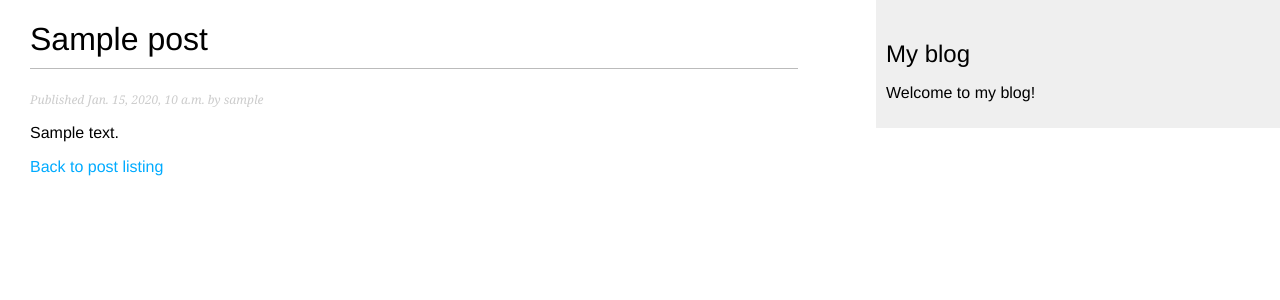
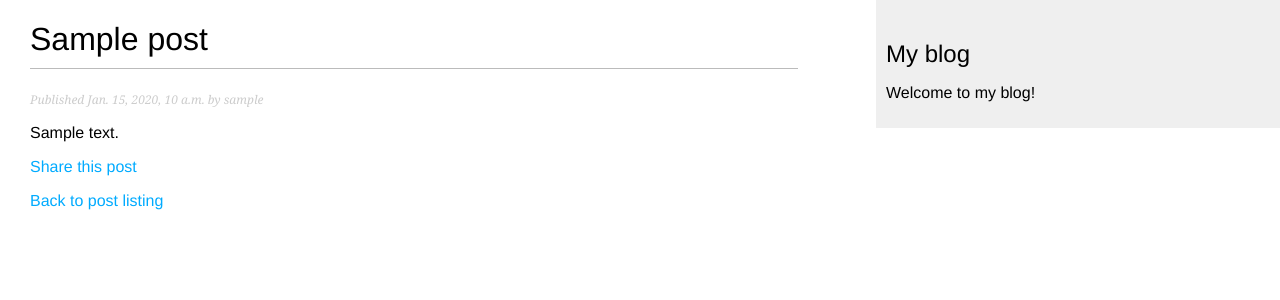
Before and after one commit to Amerikranian/Django-by-example-3d-edition-workthrough, a Django app: a page that uses blog_site/blog/templates/blog/post/detail.html in a window 1280 px wide. Shown: the top 300 px of the page. Run offline with Django 3.2, Linux system fonts and the light colour scheme; tables that the repository leaves empty hold one stand-in row (values such as "Sample post").

Commit message:
Added the email functionality (will log to console by default)

```diff
--- a/blog_site/blog/templates/blog/post/detail.html
+++ b/blog_site/blog/templates/blog/post/detail.html
@@ -7,6 +7,11 @@
   </p>
   {# foo|linebreaks renders standard linebreaks like \n to html #}
   {{ post.body|linebreaks }}
+  <p>
+    <a href="{% url "blog:post_share" post.id %}">
+      Share this post
+    </a>
+  </p>
   {# Need to figure out how to return back to the last visited webpage #}
-  <a href="{% url "blog:post_list" %}">Back to post listing</a>
+  <p><a href="{% url "blog:post_list" %}">Back to post listing</a></p>
 {% endblock %}
--- a/blog_site/blog/urls.py
+++ b/blog_site/blog/urls.py
@@ -11,4 +11,5 @@ urlpatterns = [
         views.post_detail,
         name="post_detail",
     ),
+    path("<int:post_id>/share/", views.post_share, name="post_share"),
 ]
--- a/blog_site/blog/views.py
+++ b/blog_site/blog/views.py
@@ -1,7 +1,9 @@
 from django.core.paginator import Paginator, EmptyPage, PageNotAnInteger
+from django.core.mail import send_mail
 from django.shortcuts import render, get_object_or_404
 from django.views.generic import ListView
 from .models import Post
+from .forms import EmailPostForm
 
 
 class PostListView(ListView):
@@ -21,6 +23,7 @@ class PostListView(ListView):
 
 # Note: Unless stated otherwise, request is the default function argument, i.e, gets passed to everything inside the views.
 # As such, when documenting parameters, request will be left out unless it will receive specific treatment
+# Also, unless otherwise specified, the methods will return a render request with a specific template
 
 
 def post_list(request):
@@ -60,3 +63,29 @@ def post_detail(request, year, month, day, post):
         publish__day=day,
     )
     return render(request, "blog/post/detail.html", {"post": post})
+
+
+def post_share(request, post_id):
+    """Allows the user to share the post by email
+    Parameters:
+      post_id (int): The id of the post
+    Please note: The post must have the status of 'published' in order to be eligible for sharing
+    """
+    post = get_object_or_404(Post, id=post_id, status="published")
+    sent = False
+    if request.method == "POST":
+        # Form was submited
+        form = EmailPostForm(request.POST)
+        if form.is_valid():
+            # Forms passed validation
+            cd = form.cleaned_data
+            post_url = request.build_absolute_uri(post.get_absolute_url())
+            subject = f"{cd['name']} recommends you read {post.title}"
+            message = f"Read {post.title} at {post_url}\n\n{cd['name']}'s comments: {cd['comments']}"
+            send_mail(subject, message, "example@gmail.com", (cd["to"],))
+            sent = True
+    else:
+        form = EmailPostForm()
+    return render(
+        request, "blog/post/share.html", {"post": post, "form": form, "sent": sent}
+    )
```
Also changed, not shown: blog_site/blog/forms.py (added, +16 -0 lines), blog_site/blog/templates/blog/post/share.html (added, +18 -0 lines), blog_site/blog_site/settings.py (+14 -0 lines).
